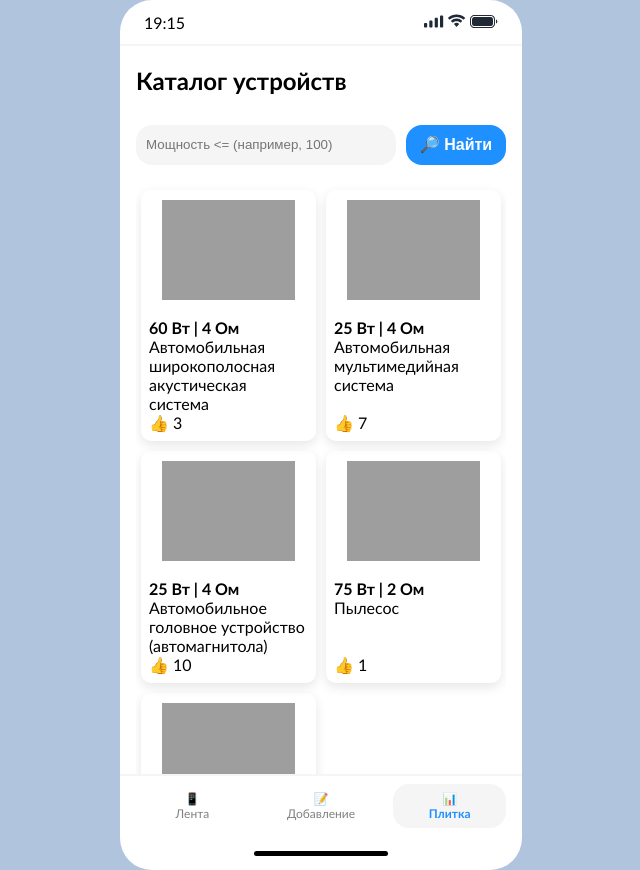
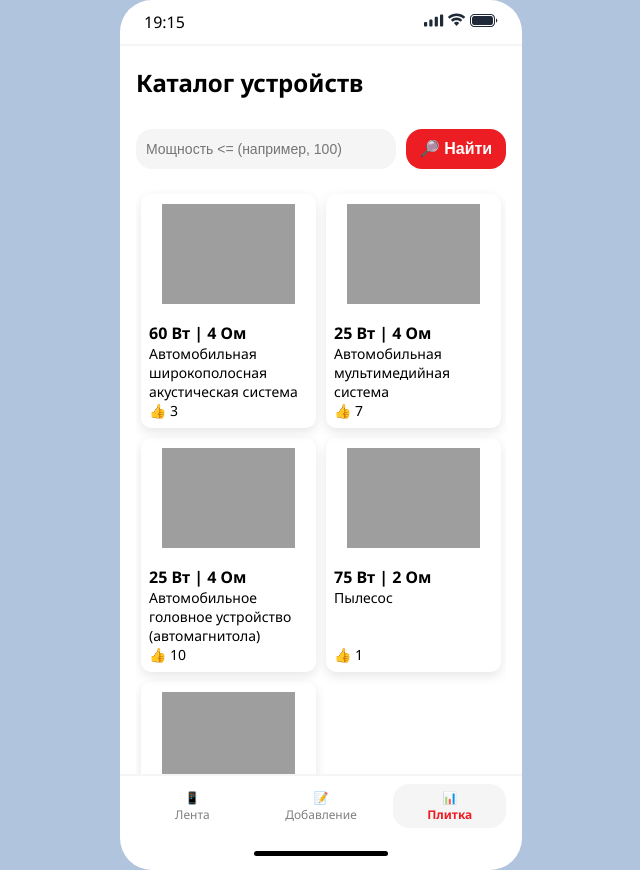
Before and after one commit to nikita42423/auto-power-calc, a FastAPI app: page /grid in a window 1280 px wide. Shown: the whole page, without its empty margins (319-959 px from the left). Run offline with FastAPI, Linux system fonts and the light colour scheme.

Commit message:
lab1 (исправлен)

```diff
--- a/static/css/style.css
+++ b/static/css/style.css
@@ -1,10 +1,23 @@
 /*
-whitesmoke  | акцент бело-серый     |   #f5f5f5
-gray        | акцент серый          |   #808080
-dodgerblue  | акцент сине-голубой   |   #1e90ff
+акцент бело-серый |   #f5f5f5
+акцент серый      |   #808080
+акцент красный    |   #ED1D24
+
+заголовок 16px
+текст 14px
+
+форма карточек:
+- тень: 0 4px 12px rgba(0, 0, 0, 0.1);
+- радиус угла: 10px
+
+hover: при наведении курсора цвет фона rgba(237, 29, 36, 0.2)
 */
+
+/* Шрифт */
+@import url('https://fonts.googleapis.com/css2?family=Noto+Sans:ital,wght@0,100..900;1,100..900&display=swap');
+
 body {
-    font-family:'Trebuchet MS', 'Lucida Sans Unicode', 'Lucida Grande', 'Lucida Sans', Arial, sans-serif;
+    font-family:'Noto Sans';
     background-color: lightsteelblue;
     min-height: 100vh;
     display: flex;
@@ -17,11 +30,16 @@ body {
 p {
     margin: 0px;
     padding: 0px;
+    font-size: 14px;
 }
 
 a {
     text-decoration: none;
     color: black;
+}
+
+input {
+    font-size: 14px;
 }
 
 .main-grid {
@@ -86,6 +104,10 @@ a {
     margin: 5px;
 }
 
+.card:hover {
+    background-color: rgba(237, 29, 36, 0.2);
+}
+
 .card-head {
     height: 100px;
     padding: 10px;
@@ -114,7 +136,7 @@ a {
     padding-block: 8px;
 }
 
-.tab-feed, .tab-add, .tab-grid {
+.tab-btn {
     display: flex;
     flex: 1;
     justify-content: center;
@@ -124,10 +146,15 @@ a {
     color: #808080;
 }
 
+.tab-btn:hover {
+    background-color: rgba(237, 29, 36, 0.2);
+    border-radius: 16px;
+}
+
 .tab-active {
     font-weight: bold;
-    color: #1e90ff;
-    background-color: #f5f5f5;
+    color: #ED1D24;
+    background-color: #f5f5f5 !important;
     border-radius: 16px;
 }
 
@@ -182,12 +209,11 @@ a {
 }
 
 .description-title {
-    background-color: #f5f5f5;
-    border-radius: 8px;
-    padding: 8px;
+    font-size: 16px;
+    font-weight: bold;
 }
 
-.description-full {
+.description-text {
     display: flex;
     flex-direction: column;
     gap: 10px;
@@ -204,7 +230,7 @@ a {
     text-align: center;
     flex: 1;
     color: white;
-    background-color: #1e90ff;
+    background-color: #ED1D24;
     border: none;
     border-radius: 16px;
     padding: 10px;
@@ -248,7 +274,7 @@ a {
 
 .add-section input,
 .add-section textarea {
-    font-family:'Trebuchet MS', 'Lucida Sans Unicode', 'Lucida Grande', 'Lucida Sans', Arial, sans-serif;
+    font-family:'Noto Sans';
     background-color: #f5f5f5;
     border-radius: 16px;
     padding: 10px;
--- a/templates/add.html
+++ b/templates/add.html
@@ -48,9 +48,9 @@
                 </form>
             </div>
             <div class="tab-bar">
-                <a href="/feed" class="tab-feed">📱<br>Лента</a>
-                <div class="tab-add tab-active">📝<br>Добавление</div>
-                <a href="/grid" class="tab-grid">📊<br>Плитка</a>
+                <a href="/feed" class="tab-btn">📱<br>Лента</a>
+                <div class="tab-btn tab-active">📝<br>Добавление</div>
+                <a href="/grid" class="tab-btn">📊<br>Плитка</a>
             </div>
             <div class="home-indicator">
                 <div class="indicator-line"></div>
--- a/templates/grid.html
+++ b/templates/grid.html
@@ -35,8 +35,8 @@
                             <img src="{{ device.image_url }}" alt="{{ device.name }}" class="card-image">
                         </div>
                         <div class="card-body">
-                            <p><strong>{{ device.power }} Вт | {{ device.resistance }} Ом</strong></p>
-                            <p class="">{{ device.name }}</p>
+                            <p class="description-title">{{ device.power }} Вт | {{ device.resistance }} Ом</p>
+                            <p>{{ device.name }}</p>
                             <p style="margin-top: auto;">👍 {{ device.like_count }}</p>
                         </div>
                     </a>
@@ -44,9 +44,9 @@
                 </div>
             </div>
             <div class="tab-bar">
-                <a href="/feed"  class="tab-feed">📱<br>Лента</a>
-                <a href="/add" class="tab-add">📝<br>Добавление</a>
-                <div class="tab-grid tab-active">📊<br>Плитка</div>
+                <a href="/feed"  class="tab-btn">📱<br>Лента</a>
+                <a href="/add" class="tab-btn">📝<br>Добавление</a>
+                <div class="tab-btn tab-active">📊<br>Плитка</div>
             </div>
             <div class="home-indicator">
                 <div class="indicator-line"></div>
```
Also changed, not shown: templates/feed.html (+6 -6 lines).
